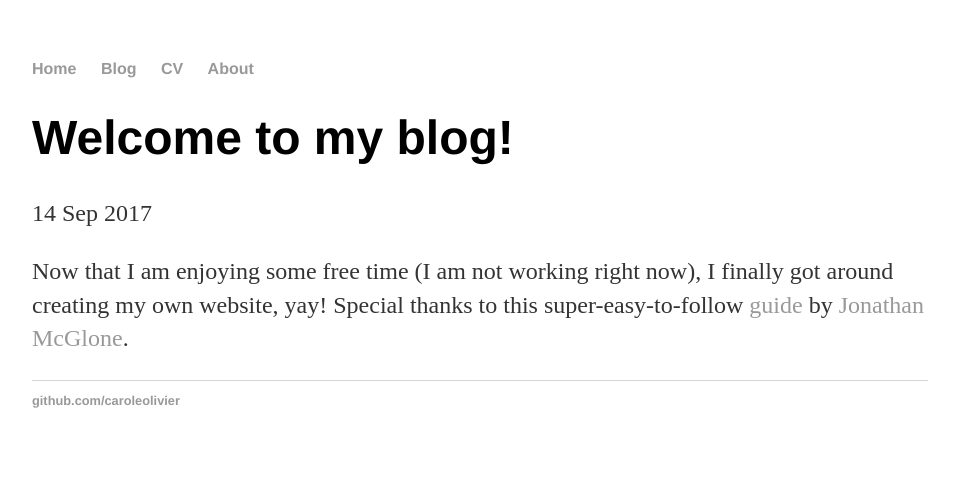
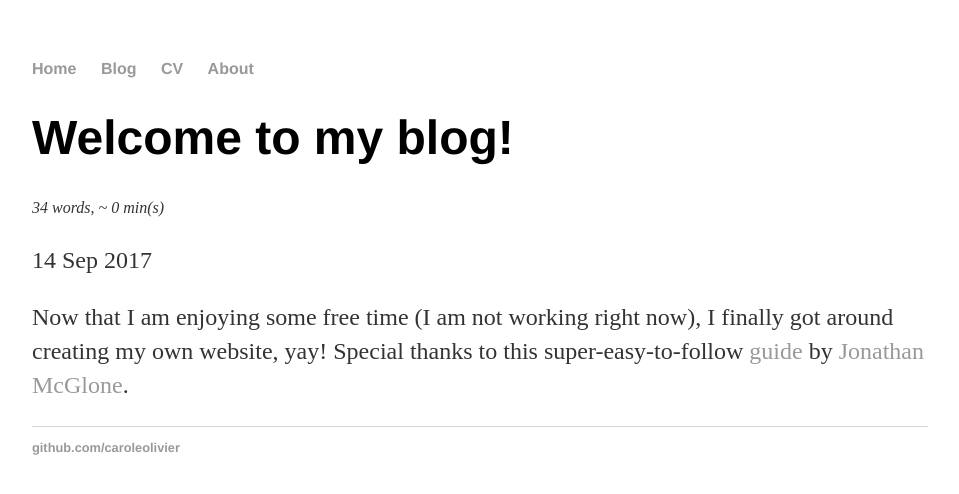
Before and after one commit to caroleolivier/caroleolivier.github.io, a Jekyll site: the page built from _posts/2017-09-14-welcome-to-my-blog.md, in a window 1280 px wide. Shown: the top 494 px of the page, without its empty margins (160-1119 px from the left). Built offline with Jekyll 4.4.1, drawn with Linux system fonts in a browser that asks for light colours.

Commit message:
Add count word and reading time

```diff
--- a/_layouts/post.html
+++ b/_layouts/post.html
@@ -1,8 +1,16 @@
 ---
 layout: default
 ---
+{% capture count_words %}
+    {{ page.content | number_of_words }}
+{% endcapture %}
+{% capture time_words %}
+    {{count_words | divided_by: 5}}
+{% endcapture %}
+
 <h1>{{ page.title }}</h1>
-<p class="meta">{{ page.date | date_to_string }}</p>
+<p class="reading">{{count_words}} words, ~ {{time_words | divided_by: 60}} min(s)</p>
+<p>{{ page.date | date_to_string }}</p>
 
 <div class="post">
     {{ content }}
--- a/css/main.css
+++ b/css/main.css
@@ -41,3 +41,8 @@ ul.posts {
 ul.posts li {
     list-style: none;
 }
+
+p.reading {
+    font-size: medium;
+    font-style: italic;
+}
```
